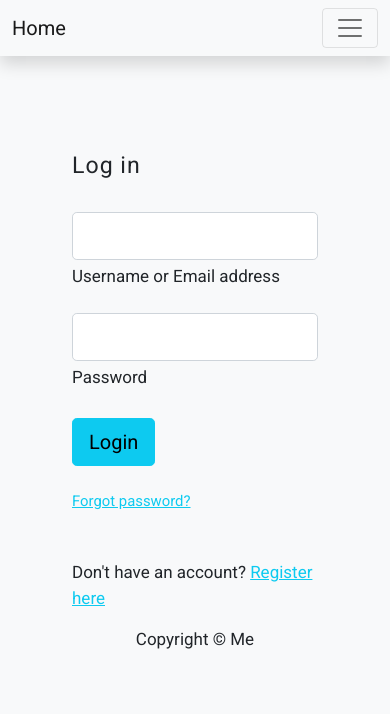
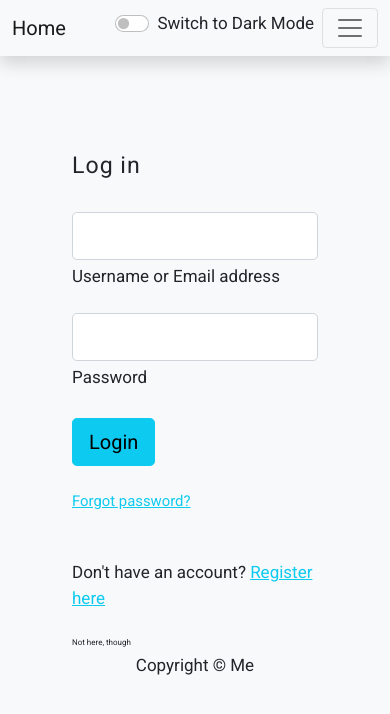
Before and after one commit to sebolivera/reading_stuff, a Django app: page /login/ in a window 390 px wide. Shown: the top 714 px of the page. Run offline with Django 3.2, Linux system fonts and the light colour scheme; some libraries are stand-ins or nearby versions.

Commit message:
slightly tweaked menu & navbar for bette responsive results

```diff
--- a/readwrite/static/css/style_login.css
+++ b/readwrite/static/css/style_login.css
@@ -5,6 +5,7 @@
   -webkit-transform: matrix(-1, 0, 0, 1, 0, 0);
   -o-transform: matrix(-1, 0, 0, 1, 0, 0);
   color:red !important;
+  font-family: "October Crow";
 }
 .unmirror{
   -moz-transform: matrix(-1, 0, 0, 1, 0, 0);
@@ -29,11 +30,15 @@
     font-family:"October Crow";
     color : red !important;
 }
-#dontclick
+#dontclick, .nothere
 {
   cursor: default;
   color : initial;
   text-decoration : none;
+}
+.nothere
+{
+  font-size : 8px;
 }
 
 #smiley
--- a/readwrite/static/js/flip.js
+++ b/readwrite/static/js/flip.js
@@ -1,5 +1,5 @@
 $(document).ready(function(){
-    $("#dontclick:not(#source)").on("click", function()
+    $("#dontclick:not(#source), .nothere").on("click", function()
     {
         $(".mirror").removeClass("mirror");
         $("body").addClass("mirror");
@@ -15,15 +15,12 @@ $(document).ready(function(){
         });
         $(".unmirror").first().removeClass("unmirror");
         $("*").removeClass("text-light").removeClass("text-dark");
-        $("#ohno").remove();
-        $("nav").css("visibility", "hidden");
+        $("#ohno, .nothere").remove();
+        $("nav div *:not(.navbar-brand)").css("visibility", "hidden");
+        $("nav").removeClass("bg-dark").removeClass("bg-light").removeClass("shadow").css("box-shadow", "none !important").css("background-color", "transparent !important");
         $("footer").remove();
-        $("body").removeClass("bg-dark");
-        $("body").removeClass("bg-light");
-        $("html").css("background", "url("+m_image+") no-repeat");
-        $("html").css("background-position", "center");
-        $("html").css("background-size", "cover");
-        $("body").css("background-color", "rgba(38, 0, 0, 0.97)");
+        $("body").removeClass("bg-dark").removeClass("bg-light").css("background-color", "rgba(38, 0, 0, 0.97)");
+        $("html").css("background", "url("+m_image+") no-repeat").css("background-position", "center").css("background-size", "cover");
         $("html, body").css("height", "100%");
     }).delay( 1000 );
 
--- a/readwrite/templates/base.html
+++ b/readwrite/templates/base.html
@@ -65,29 +65,29 @@
             <source src="{% static 'audio/stress.mp3' %}" type="audio/mpeg">
         </audio>
         <nav class="navbar navbar-expand-lg sticky-top navbar-{{color_mode}} bg-{{color_mode}} shadow" id="mainNav">
-            <div class="container-fluid">
+            <div class="container-fluid d-flex bd-highlight">
                 <a class="navbar-brand" href="{% url 'home' %}">Home</a>
 
+                {% if request.COOKIES.site_color_mode and request.COOKIES.site_color_mode == "dark" %}
+                        <div class="ms-auto me-2 nav-item text-white">
+                            <div class="form-check form-switch text-white">
+                                <input class="form-check-input" type="checkbox" id="lightModeSwitch" checked>
+                                <label class="form-check-label" for="lightModeSwitch">Switch to Light Mode</label>
+                            </div>
+                        </div>
+                        {% else %}
+                        <div class="ms-auto me-2 nav-item text-black">
+                            <div class="form-check form-switch text-black">
+                                <input class="form-check-input" type="checkbox" id="darkModeSwitch">
+                                <label class="form-check-label" for="darkModeSwitch">Switch to Dark Mode</label>
+                            </div>
+                        </div>
+                        {% endif %}
                 <button class="navbar-toggler navbar-toggler-right" type="button" data-bs-toggle="collapse" data-bs-target="#navbarResponsive" aria-controls="navbarResponsive" aria-expanded="false" aria-label="Toggle navigation">
                     <span class="navbar-toggler-icon"></span>
                 </button>
-                <div class="collapse navbar-collapse" id="navbarResponsive">
+                <div class="collapse navbar-collapse flex-grow-0" id="navbarResponsive">
                     <ul class="navbar-nav ms-auto navbar-right">
-                        {% if request.COOKIES.site_color_mode and request.COOKIES.site_color_mode == "dark" %}
-                        <li class="nav-item text-white">
-                            <div class="form-check form-switch nav-link">
-                                <input class="form-check-input" type="checkbox" id="lightModeSwitch" checked>
-                                <label class="form-check-label" for="lightModeSwitch">Switch to Light Mode</label>
-                            </div>
-                        </li>
-                        {% else %}
-                        <li class="nav-item text-black">
-                            <div class="form-check form-switch nav-link">
-                                <input class="form-check-input" type="checkbox" id="darkModeSwitch">
-                                <label class="form-check-label" for="darkModeSwitch">Switch to Dark Mode</label>
-                            </div>
-                        </li>
-                        {% endif %}
                         {% if user.is_authenticated%}
                         <li class="nav-item text-black">
                             <a class="nav-link text-black font-weight-bold" href="{% url 'create_post' %}">Post something</a>
--- a/readwrite/templates/registration/login.html
+++ b/readwrite/templates/registration/login.html
@@ -53,6 +53,11 @@
             <p class="small mb-5 pb-lg-2"><a class="link-info" href="#!">Forgot password?</a></p>
             <p>Don't have an account? <a href="#!" class="link-info">Register here</a></p>
 
+            {% if request.COOKIES.site_color_mode and request.COOKIES.site_color_mode == "dark" %}
+            <a class="nothere text-light">Not here, though.</a>
+            {% else %}
+            <a class="nothere text-dark">Not here, though</a>
+            {% endif %}
           </form>
 
         </div>
```
